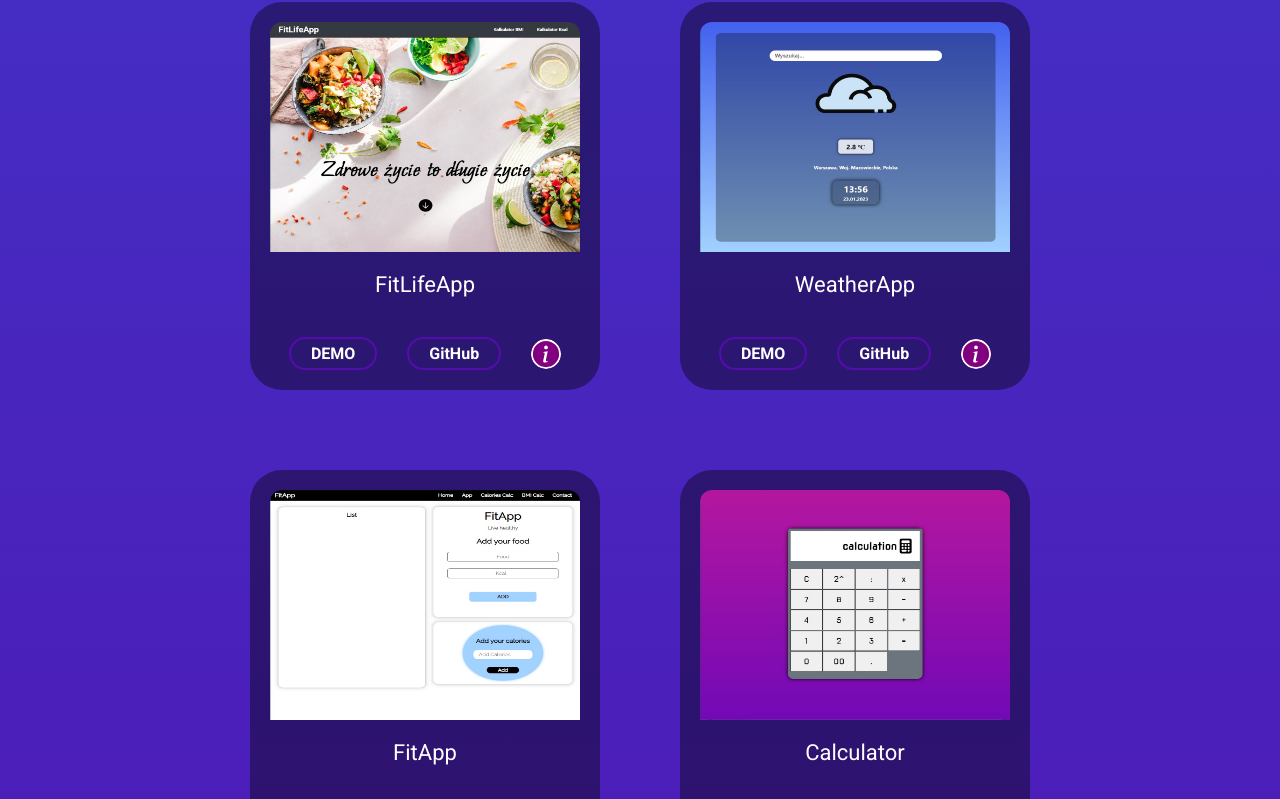
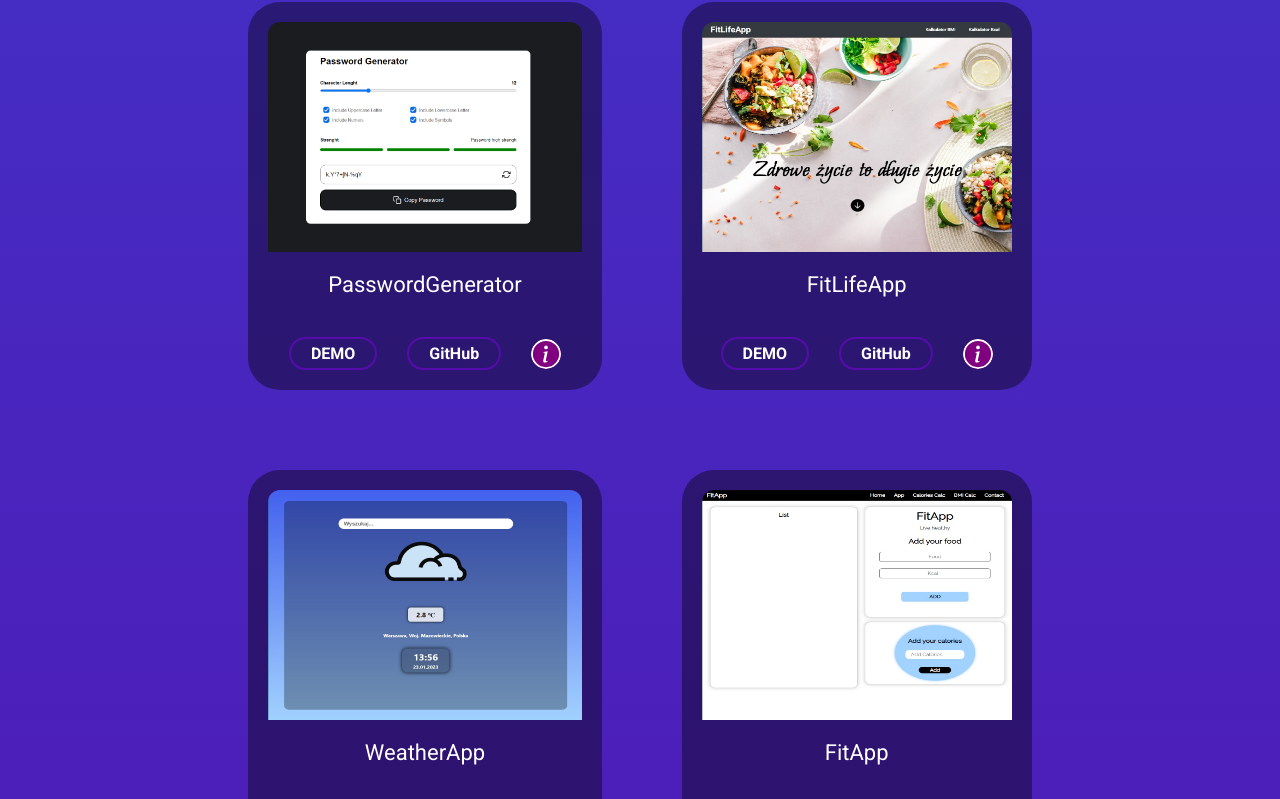
Before and after one commit to tomaszsliwakowski/Portfolio_, a React (Create React App) app: page / in a window 1280 px wide. Shown: the part 1416-2215 px from the top of the page. Built offline with nearby package versions, Linux system fonts and the light colour scheme.

Commit message:
Changes to be committed: 	new file:   src/assets/passgen.png 	modified:   src/components/project/project.jsx

```diff
--- a/src/components/project/project.jsx
+++ b/src/components/project/project.jsx
@@ -6,7 +6,7 @@ import javascript from "../../assets/javascript.svg";
 import reactjs from "../../assets/react.svg";
 import redux from "../../assets/redux.svg";
 import scss from "../../assets/scss.svg";
-import typescript from "../../assets/typescript.svg"
+import typescript from "../../assets/typescript.svg";
 import port1 from "../../assets/portfolio1.jpg";
 import port2 from "../../assets/portfolio7.jpg";
 import port3 from "../../assets/portfolio2.jpg";
@@ -15,7 +15,8 @@ import port5 from "../../assets/portfolio3.jpg";
 import port6 from "../../assets/portfolio5.png";
 import port7 from "../../assets/portfolio6.jpg";
 import port8 from "../../assets/portfolio8.jpg";
-import port9 from "../../assets/socialb.jpg"
+import port9 from "../../assets/socialb.jpg";
+import port10 from "../../assets/passgen.png";
 import { BsInfoCircle } from "react-icons/bs";
 const Project = () => {
   const ProjectData = [
@@ -31,9 +32,17 @@ const Project = () => {
       title: "SocialBook",
       img: port9,
       desc: "Jest to projekt aplikacji dającej możliwość dzielenia się z innymi swoimi doświadczeniami",
-      tech: [html, css, javascript, reactjs,typescript],
+      tech: [html, css, javascript, reactjs, typescript],
       github: "https://github.com/tomaszsliwakowski/SocialBook",
       demo: "https://tomaszsliwakowski.github.io/SocialBook/",
+    },
+    {
+      title: "PasswordGenerator",
+      img: port10,
+      desc: "Generator hasła",
+      tech: [html, scss, javascript, reactjs],
+      github: "https://github.com/tomaszsliwakowski/PasswordGenerator",
+      demo: "https://tomaszsliwakowski.github.io/PasswordGenerator/",
     },
     {
       title: "FitLifeApp",
```
Also changed, not shown: src/assets/passgen.png (added).
